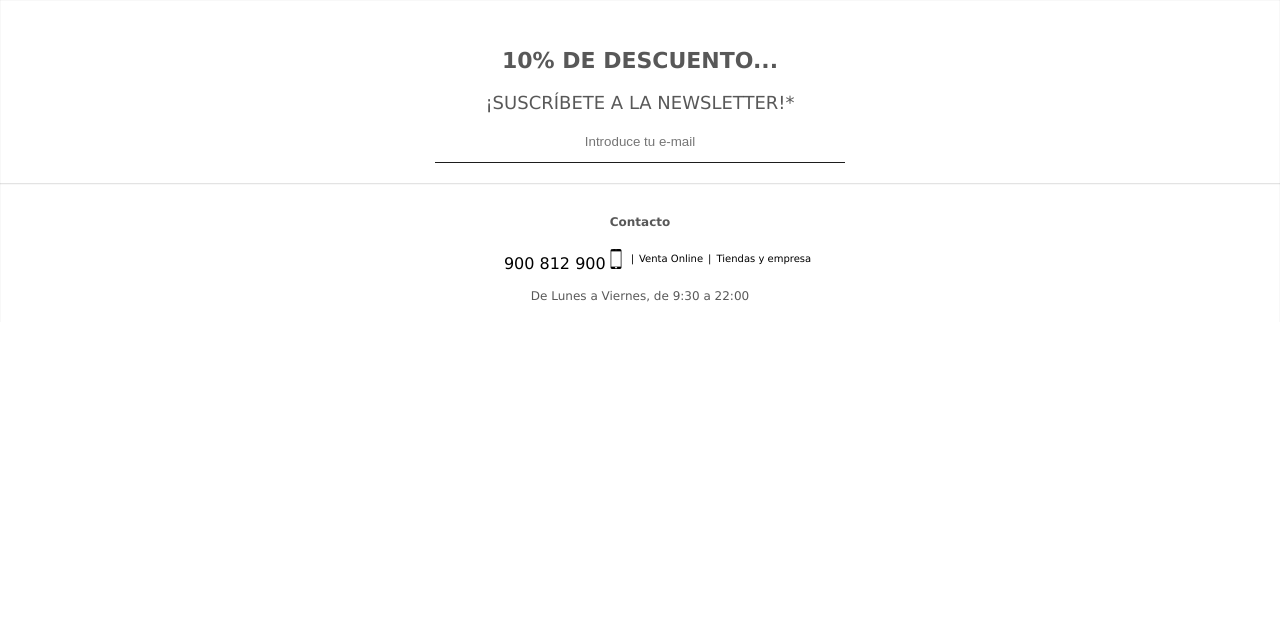
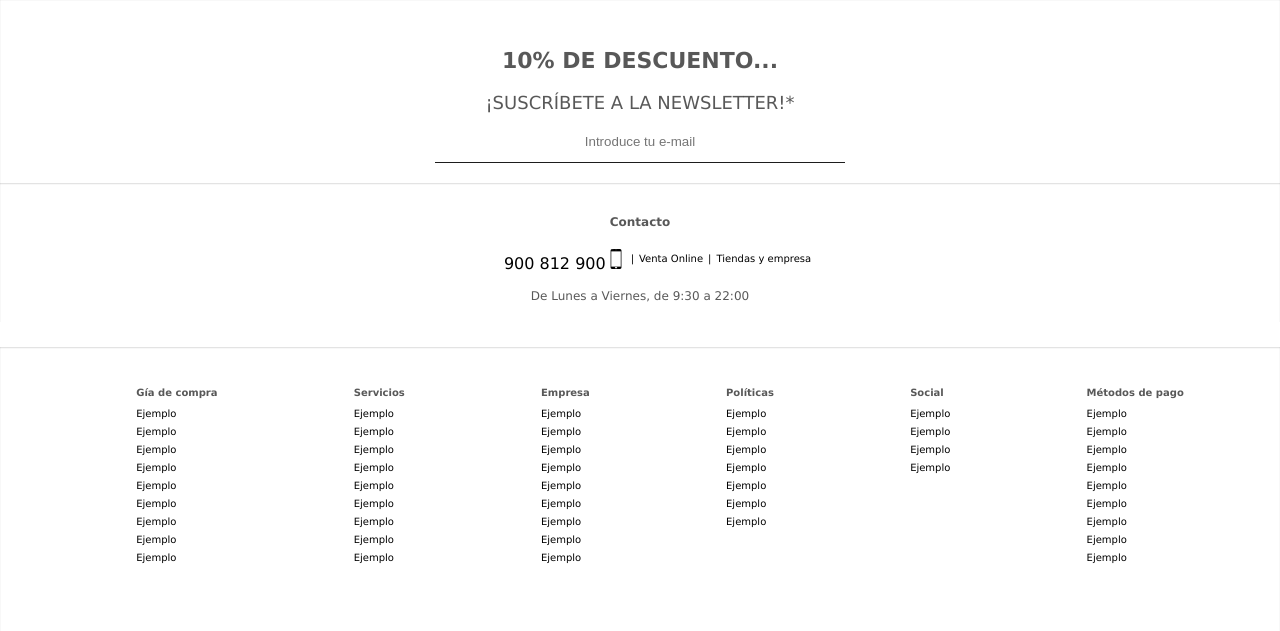
Before and after one commit to adriandearias/UpgradeHub, a PHP site: page / in a window 1280 px wide. Shown: the part 1925-2556 px from the top of the page. Before the commit the page ends 2227 px from the top, so only its background shows below. Run offline with PHP 8.4, Linux system fonts and the light colour scheme.

Commit message:
finished footer to style.css & index.html of my-shop-flex-html-css

```diff
--- a/html-css/my-shop-flex-html-css/css/style.css
+++ b/html-css/my-shop-flex-html-css/css/style.css
@@ -219,17 +219,27 @@ ul{
 /* FOOTER STARTS */
 
 .footer{
-
+    display: flex;
+    justify-content: space-evenly;
+    box-shadow: inset 0 1px 3px -2px rgba(0,0,0,0.8);
+    padding-bottom: 4%;
+    margin-bottom: 2%;
+    padding-top: 30px;
 }
 
 .footer__container{
-
+    display: flex;
+    align-items: flex-start;
 }
 
 .footer__list{
-
+    flex-direction: column;
 }
 
 .footer__link{
+    padding-bottom: 7px;
+}
 
+.pdb-10{
+    padding-bottom: 10px;
 }
--- a/html-css/my-shop-flex-html-css/index.html
+++ b/html-css/my-shop-flex-html-css/index.html
@@ -139,35 +139,83 @@
                 </div>
             </section>
         </main>
-        <footer class="footer">
+        <footer class="footer txt-xs">
             <div class="footer__container">
                 <ul class="footer__list">
-                    <li class="footer__link"><a href="#"></a></li>
-                    <li class="footer__link"><a href="#"></a></li>
-                    <li class="footer__link"><a href="#"></a></li>
-                    <li class="footer__link"><a href="#"></a></li>
-                    <li class="footer__link"><a href="#"></a></li>
-                    <li class="footer__link"><a href="#"></a></li>
-                    <li class="footer__link"><a href="#"></a></li>
-                    <li class="footer__link"><a href="#"></a></li>
-                    <li class="footer__link"><a href="#"></a></li>
-                    <li class="footer__link"><a href="#"></a></li>
+                    <li class="footer__link bold pdb-10">Gía de compra</li>
+                    <li class="footer__link"><a href="#">Ejemplo</a></li>
+                    <li class="footer__link"><a href="#">Ejemplo</a></li>
+                    <li class="footer__link"><a href="#">Ejemplo</a></li>
+                    <li class="footer__link"><a href="#">Ejemplo</a></li>
+                    <li class="footer__link"><a href="#">Ejemplo</a></li>
+                    <li class="footer__link"><a href="#">Ejemplo</a></li>
+                    <li class="footer__link"><a href="#">Ejemplo</a></li>
+                    <li class="footer__link"><a href="#">Ejemplo</a></li>
+                    <li class="footer__link"><a href="#">Ejemplo</a></li>
                 </ul>
             </div>
             <div class="footer__container">
-
+                <ul class="footer__list">
+                    <li class="footer__link bold pdb-10">Servicios</li>
+                    <li class="footer__link"><a href="#">Ejemplo</a></li>
+                    <li class="footer__link"><a href="#">Ejemplo</a></li>
+                    <li class="footer__link"><a href="#">Ejemplo</a></li>
+                    <li class="footer__link"><a href="#">Ejemplo</a></li>
+                    <li class="footer__link"><a href="#">Ejemplo</a></li>
+                    <li class="footer__link"><a href="#">Ejemplo</a></li>
+                    <li class="footer__link"><a href="#">Ejemplo</a></li>
+                    <li class="footer__link"><a href="#">Ejemplo</a></li>
+                    <li class="footer__link"><a href="#">Ejemplo</a></li>
+                </ul>
             </div>
             <div class="footer__container">
-
+                <ul class="footer__list">
+                    <li class="footer__link bold pdb-10">Empresa</li>
+                    <li class="footer__link"><a href="#">Ejemplo</a></li>
+                    <li class="footer__link"><a href="#">Ejemplo</a></li>
+                    <li class="footer__link"><a href="#">Ejemplo</a></li>
+                    <li class="footer__link"><a href="#">Ejemplo</a></li>
+                    <li class="footer__link"><a href="#">Ejemplo</a></li>
+                    <li class="footer__link"><a href="#">Ejemplo</a></li>
+                    <li class="footer__link"><a href="#">Ejemplo</a></li>
+                    <li class="footer__link"><a href="#">Ejemplo</a></li>
+                    <li class="footer__link"><a href="#">Ejemplo</a></li>
+                </ul>
             </div>
             <div class="footer__container">
-
+                <ul class="footer__list">
+                    <li class="footer__link bold pdb-10">Políticas</li>
+                    <li class="footer__link"><a href="#">Ejemplo</a></li>
+                    <li class="footer__link"><a href="#">Ejemplo</a></li>
+                    <li class="footer__link"><a href="#">Ejemplo</a></li>
+                    <li class="footer__link"><a href="#">Ejemplo</a></li>
+                    <li class="footer__link"><a href="#">Ejemplo</a></li>
+                    <li class="footer__link"><a href="#">Ejemplo</a></li>
+                    <li class="footer__link"><a href="#">Ejemplo</a></li>
+                </ul>
             </div>
             <div class="footer__container">
-
+                <ul class="footer__list">
+                    <li class="footer__link bold pdb-10">Social</li>
+                    <li class="footer__link"><a href="#">Ejemplo</a></li>
+                    <li class="footer__link"><a href="#">Ejemplo</a></li>
+                    <li class="footer__link"><a href="#">Ejemplo</a></li>
+                    <li class="footer__link"><a href="#">Ejemplo</a></li>
+                </ul>
             </div>
             <div class="footer__container">
-
+                <ul class="footer__list">
+                    <li class="footer__link bold pdb-10">Métodos de pago</li>
+                    <li class="footer__link"><a href="#">Ejemplo</a></li>
+                    <li class="footer__link"><a href="#">Ejemplo</a></li>
+                    <li class="footer__link"><a href="#">Ejemplo</a></li>
+                    <li class="footer__link"><a href="#">Ejemplo</a></li>
+                    <li class="footer__link"><a href="#">Ejemplo</a></li>
+                    <li class="footer__link"><a href="#">Ejemplo</a></li>
+                    <li class="footer__link"><a href="#">Ejemplo</a></li>
+                    <li class="footer__link"><a href="#">Ejemplo</a></li>
+                    <li class="footer__link"><a href="#">Ejemplo</a></li>
+                </ul>
             </div>
         </footer>
     </body>
```
